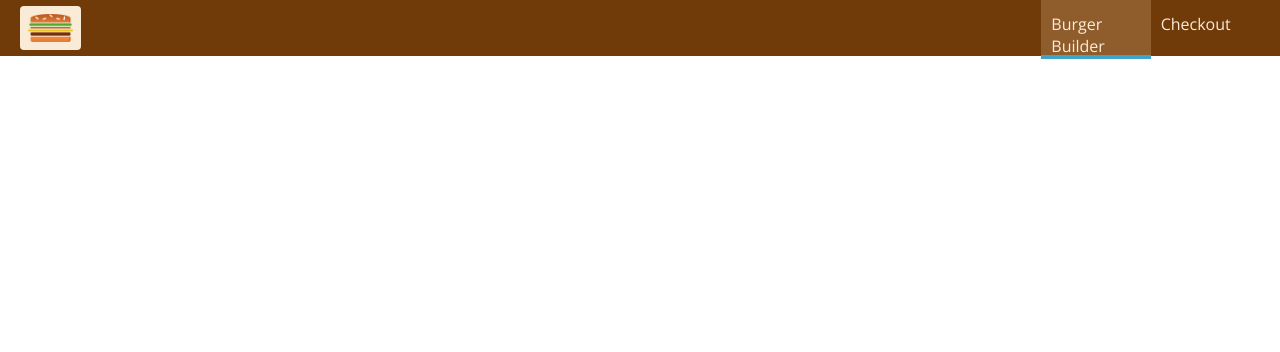
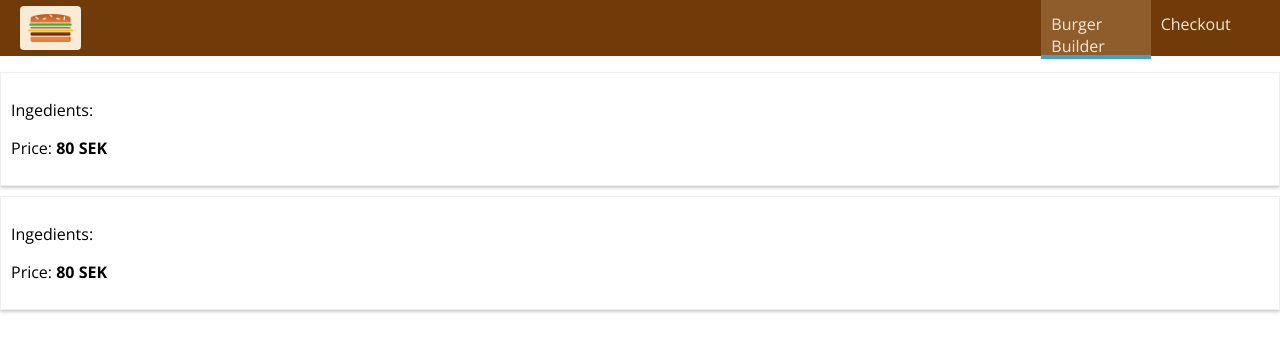
Before and after one commit to janko101/burger-builder-app, a React (Create React App) app: page /orders in a window 1280 px wide. Shown: the top 352 px of the page. Built offline with nearby package versions, Linux system fonts and the light colour scheme.

Commit message:
Adds /orders route to the Router

```diff
--- a/src/App.jsx
+++ b/src/App.jsx
@@ -3,6 +3,7 @@ import { Route } from "react-router-dom"
 import Layout from "./Components/Layout";
 import BurgerBuilder from "./Components/BurgerBuilder";
 import Checkout from "./Components/Checkout";
+import Orders from "./Components/Orders";
 
 class App extends Component {
   render() {
@@ -11,6 +12,7 @@ class App extends Component {
         <Layout>
           <Route path="/" exact component={BurgerBuilder}/>
           <Route path="/checkout" component={Checkout}/>
+          <Route path="/orders" component={Orders}/>
         </Layout>
       </div>
     );
--- a/src/Components/Orders.jsx
+++ b/src/Components/Orders.jsx
@@ -1,10 +1,12 @@
 import React, { Component } from 'react';
+import Order from "./Order"
 
 class Orders extends Component {
   render() {
     return (
       <div>
-
+        <Order />
+        <Order />
       </div>
     );
   }
```
